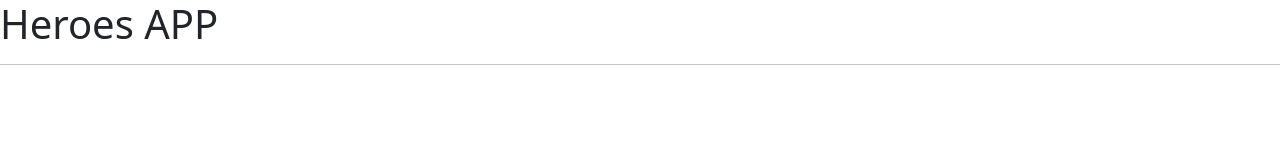
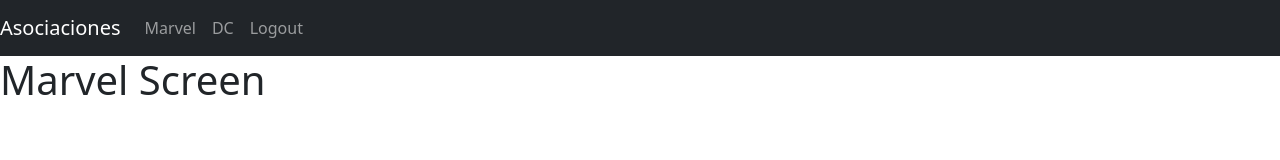
Before and after one commit to cmoreno12/React-Projects, a React app in the folder heroes-app/: page / in a window 1280 px wide. Built offline with nearby package versions, Linux system fonts and the light colour scheme.

Commit message:
Create Principal App Router

```diff
--- a/heroes-app/public/index.html
+++ b/heroes-app/public/index.html
@@ -15,6 +15,7 @@
       user's mobile device or desktop. See https://developers.google.com/web/fundamentals/web-app-manifest/
     -->
     <link rel="manifest" href="%PUBLIC_URL%/manifest.json" />
+
     <link
       href="https://cdn.jsdelivr.net/npm/bootstrap@5.0.0-beta3/dist/css/bootstrap.min.css"
       rel="stylesheet"
@@ -22,7 +23,18 @@
       crossorigin="anonymous"
     />
 
-    <title>Heroes App </title>
+    <script
+      src="https://cdn.jsdelivr.net/npm/@popperjs/core@2.9.1/dist/umd/popper.min.js"
+      integrity="sha384-SR1sx49pcuLnqZUnnPwx6FCym0wLsk5JZuNx2bPPENzswTNFaQU1RDvt3wT4gWFG"
+      crossorigin="anonymous"
+    ></script>
+    <script
+      src="https://cdn.jsdelivr.net/npm/bootstrap@5.0.0-beta3/dist/js/bootstrap.min.js"
+      integrity="sha384-j0CNLUeiqtyaRmlzUHCPZ+Gy5fQu0dQ6eZ/xAww941Ai1SxSY+0EQqNXNE6DZiVc"
+      crossorigin="anonymous"
+    ></script>
+
+    <title>Heroes App</title>
   </head>
   <body>
     <noscript>You need to enable JavaScript to run this app.</noscript>
--- a/heroes-app/src/HeroesApp.js
+++ b/heroes-app/src/HeroesApp.js
@@ -1,10 +1,6 @@
 import React from "react";
+import { AppRouter } from "./routers/AppRouter";
 
 export const HeroesApp = () => {
-  return (
-    <div>
-      <h1>Heroes APP</h1>
-      <hr />
-    </div>
-  );
+  return <AppRouter />;
 };
--- /dev/null
+++ b/heroes-app/src/components/LoginScreen/index.js
@@ -0,0 +1,9 @@
+import React from 'react'
+
+export const LoginScreen = () => {
+    return (
+        <div>
+            <h1>Login Screen</h1>
+        </div>
+    )
+}
--- /dev/null
+++ b/heroes-app/src/components/MarvelScreen/index.js
@@ -0,0 +1,9 @@
+import React from 'react'
+
+export const MarvelScreen = () => {
+    return (
+        <div>
+            <h1>Marvel Screen</h1>
+        </div>
+    )
+}
--- /dev/null
+++ b/heroes-app/src/components/UI/Navbar/index.js
@@ -0,0 +1,47 @@
+import React from "react";
+import { Link, NavLink } from "react-router-dom";
+
+export const Navbar = () => {
+  return (
+    <nav className="navbar navbar-expand-sm navbar-dark bg-dark">
+      <Link className="navbar-brand" to="/">
+        Asociaciones
+      </Link>
+
+      <div className="navbar-collapse">
+        <div className="navbar-nav">
+          <NavLink
+            activeClassName="active"
+            className="nav-item nav-link"
+            exact
+            to="/marvel"
+          >
+            Marvel
+          </NavLink>
+
+          <NavLink
+            activeClassName="active"
+            className="nav-item nav-link"
+            exact
+            to="/dc"
+          >
+            DC
+          </NavLink>
+        </div>
+      </div>
+
+      <div className="navbar-collapse collapse w-100 order-3 dual-collapse2">
+        <ul className="navbar-nav ml-auto">
+          <NavLink
+            activeClassName="active"
+            className="nav-item nav-link"
+            exact
+            to="/login"
+          >
+            Logout
+          </NavLink>
+        </ul>
+      </div>
+    </nav>
+  );
+};
--- /dev/null
+++ b/heroes-app/src/routers/AppRouter.js
@@ -0,0 +1,20 @@
+import React from "react";
+import { BrowserRouter as Router, Route, Switch } from "react-router-dom";
+import { LoginScreen } from "../components/LoginScreen";
+import { MarvelScreen } from "../components/MarvelScreen";
+import { Navbar } from "../components/UI/Navbar";
+
+export const AppRouter = () => {
+  return (
+    <Router>
+      <div>
+        <Navbar />
+
+        <Switch>
+          <Route exact path="/login" component={LoginScreen}></Route>
+          <Route exact path="/" component={MarvelScreen}></Route>
+        </Switch>
+      </div>
+    </Router>
+  );
+};
```
Also changed, not shown: heroes-app/src/components/DcScreen/index.js (added, +9 -0 lines), heroes-app/src/components/HeroeScreen/index.js (added, +9 -0 lines).
